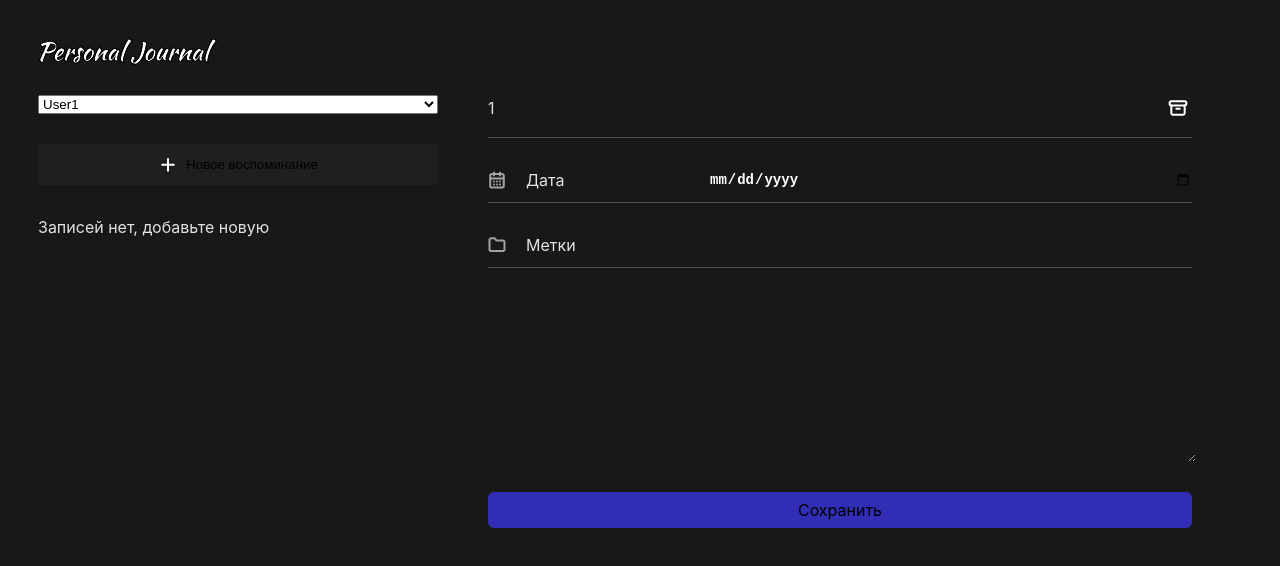
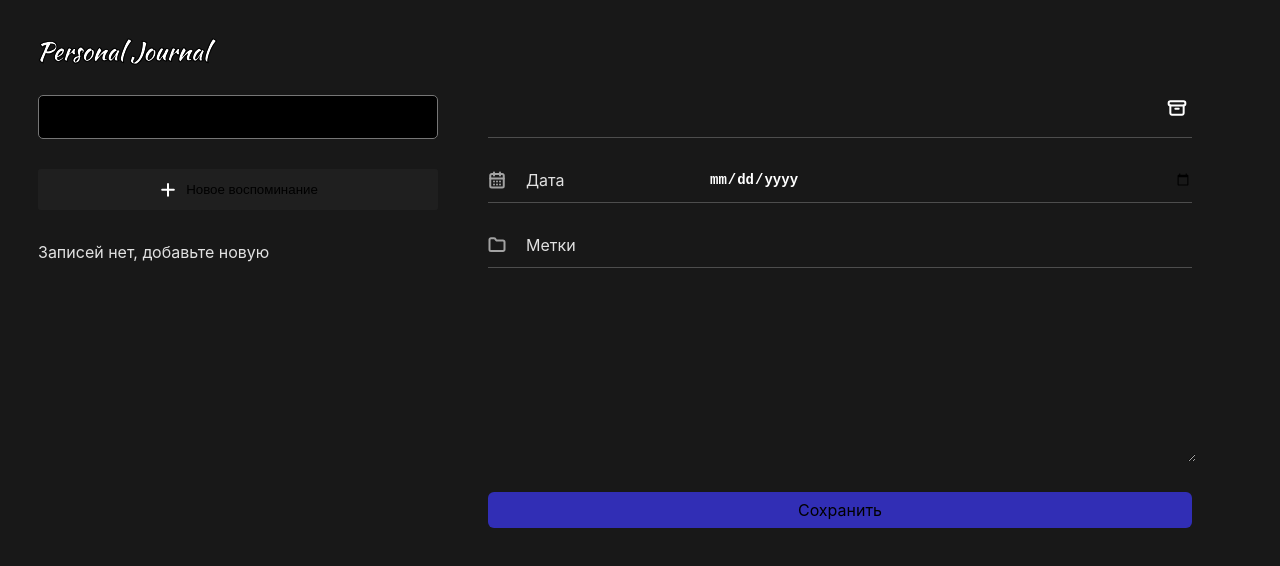
Before and after one commit to EBUSYGIN/PersonalJournal-react, a React (Vite) app: page / in a window 1280 px wide. Shown: the top 566 px of the page. Built offline with nearby package versions, Linux system fonts and the light colour scheme.

Commit message:
add viewing of item, add deleting of item, use optimization and style user selector

```diff
--- a/src/App.jsx
+++ b/src/App.jsx
@@ -57,6 +57,10 @@ function App() {
     }
   };
 
+  const deleteItem = (id) => {
+    setItem([...items.filter((i) => i.id !== id)]);
+  };
+
   return (
     <UserContextProvider>
       <div className='app'>
@@ -70,7 +74,12 @@ function App() {
           />
         </LeftPanel>
         <Body>
-          <JournalForm addItem={addItem} selectedItem={selectedItem} />
+          <JournalForm
+            addItem={addItem}
+            selectedItem={selectedItem}
+            deleteItem={deleteItem}
+            setSelectedItem={setSelectedItem}
+          />
         </Body>
       </div>
     </UserContextProvider>
--- a/src/Components/Button/Button.jsx
+++ b/src/Components/Button/Button.jsx
@@ -1,7 +1,8 @@
 import './Button.css';
+import { memo } from 'react';
 
 function Button({ text }) {
   return <button className='button accent'>{text}</button>;
 }
 
-export default Button;
+export default memo(Button);
--- a/src/Components/JournalForm/JournalForm.jsx
+++ b/src/Components/JournalForm/JournalForm.jsx
@@ -6,7 +6,7 @@ import { formReducer, INITIAL_STATE } from './JournalForm.state';
 import Input from '../Input/Input';
 import { UserContext } from '../../context/user.context';
 
-function JournalForm({ addItem, selectedItem }) {
+function JournalForm({ addItem, selectedItem, deleteItem, setSelectedItem }) {
   const [formState, dispatchForm] = useReducer(formReducer, INITIAL_STATE);
   const { isValid, values, submit } = formState;
   const { userId } = useContext(UserContext);
@@ -56,9 +56,9 @@ function JournalForm({ addItem, selectedItem }) {
 
   useEffect(() => {
     if (submit) {
+      values.userId = userId;
       addItem(values);
       dispatchForm({ type: 'CLEAR' });
-      dispatchForm({ type: 'SET_INPUT', payload: { userId } });
     }
   }, [submit, addItem, values, userId]);
 
@@ -74,10 +74,15 @@ function JournalForm({ addItem, selectedItem }) {
     });
   };
 
+  const clearAll = () => {
+    deleteItem(values.id);
+    dispatchForm({ type: 'CLEAR' });
+    setSelectedItem(null);
+  };
+
   return (
     <form className={styles['journal-form']} onSubmit={addJournalItem}>
       <div className={styles['input-container']}>
-        <div>{userId}</div>
         <Input
           ref={titleRef}
           onChange={onChange}
@@ -87,7 +92,11 @@ function JournalForm({ addItem, selectedItem }) {
           appereance='title'
           isValid={isValid.title}
         />
-        <button className={styles['delete-container']}>
+        <button
+          className={styles['delete-button']}
+          type='button'
+          onClick={clearAll}
+        >
           <img src='./delete.svg' alt='Иконка удаления' />
         </button>
       </div>
--- a/src/Components/JournalForm/JournalForm.module.css
+++ b/src/Components/JournalForm/JournalForm.module.css
@@ -38,13 +38,22 @@
   padding-bottom: 10px;
 }
 
-.delete-container {
+.delete-button {
   width: 30px;
   height: 30px;
   display: flex;
   align-items: center;
   background: none;
   border: none;
+  border-radius: 15px;
+  display: flex;
+  justify-content: center;
+  align-items: center;
+}
+
+.delete-button:hover {
+  background-color: rgb(255, 255, 255, 0.1);
+  cursor: pointer;
 }
 
 .label {
--- a/src/Components/JournalForm/JournalForm.state.js
+++ b/src/Components/JournalForm/JournalForm.state.js
@@ -9,8 +9,7 @@ export const INITIAL_STATE = {
     text: '',
     tag: '',
     date: '',
-    title: '',
-    userId: ''
+    title: ''
   },
   submit: false
 };
--- a/src/Components/JournalList/JournalList.jsx
+++ b/src/Components/JournalList/JournalList.jsx
@@ -2,7 +2,7 @@ import './JournalList.css';
 import CardButton from '../CardButton/CardButton';
 import JournalItem from '../JournalItem/JournalItem';
 import { UserContext } from '../../context/user.context';
-import { useContext } from 'react';
+import { useContext, useMemo } from 'react';
 
 function JournalList({ items, setSelectedItem }) {
   // return <div className='journal-list'>{children}</div>;
@@ -15,26 +15,24 @@ function JournalList({ items, setSelectedItem }) {
     }
   };
 
+  const filteredItems = useMemo(
+    () => items.filter((i) => i.userId === userId).sort(sortItems),
+    [items, userId]
+  );
+
   if (items.length === 0) {
     return <div>Записей нет, добавьте новую</div>;
   } else {
     return (
       <div className='journal-list'>
-        {items
-          .filter((i) => i.userId === userId)
-          .sort(sortItems)
-          .map((item) => (
+        {filteredItems.map((item) => (
           <CardButton
             key={item.id}
             onClick={() => {
               setSelectedItem(item);
             }}
           >
-              <JournalItem
-                title={item.title}
-                date={item.date}
-                text={item.text}
-              />
+            <JournalItem title={item.title} date={item.date} text={item.text} />
           </CardButton>
         ))}
       </div>
--- a/src/Components/SelectUser/SelectUser.jsx
+++ b/src/Components/SelectUser/SelectUser.jsx
@@ -1,17 +1,22 @@
 import { useContext } from 'react';
 import { UserContext } from '../../context/user.context';
+import styles from './SelectUser.module.css';
 
 export function SelectUser() {
   const { userId, setUserId } = useContext(UserContext);
-
-  // console.log(userId);
 
   const changeUser = (e) => {
     setUserId(Number(e.target.value));
   };
 
   return (
-    <select name='user' id='user' value={userId} onChange={changeUser}>
+    <select
+      className={styles.select}
+      name='user'
+      id='user'
+      value={userId}
+      onChange={changeUser}
+    >
       <option value='1'>User1</option>
       <option value='2'>User2</option>
     </select>
--- a/src/Components/SelectUser/SelectUser.module.css
+++ b/src/Components/SelectUser/SelectUser.module.css
@@ -0,0 +1,6 @@
+.select {
+  background-color: black;
+  padding: 10px;
+  border-radius: 5px;
+  font-size: 18px;
+}
```
Lines whose indentation alone changed are shown as unchanged.
